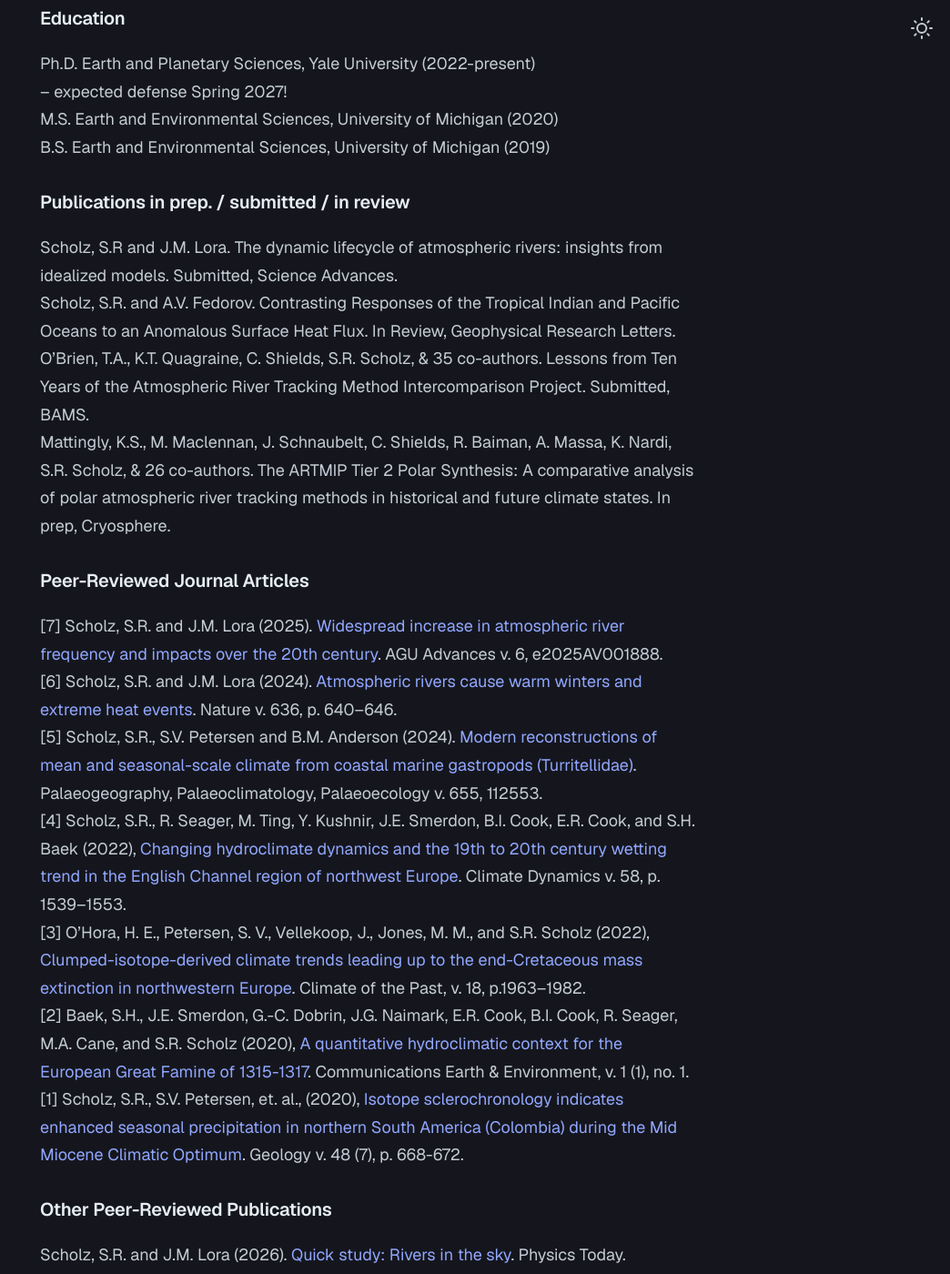
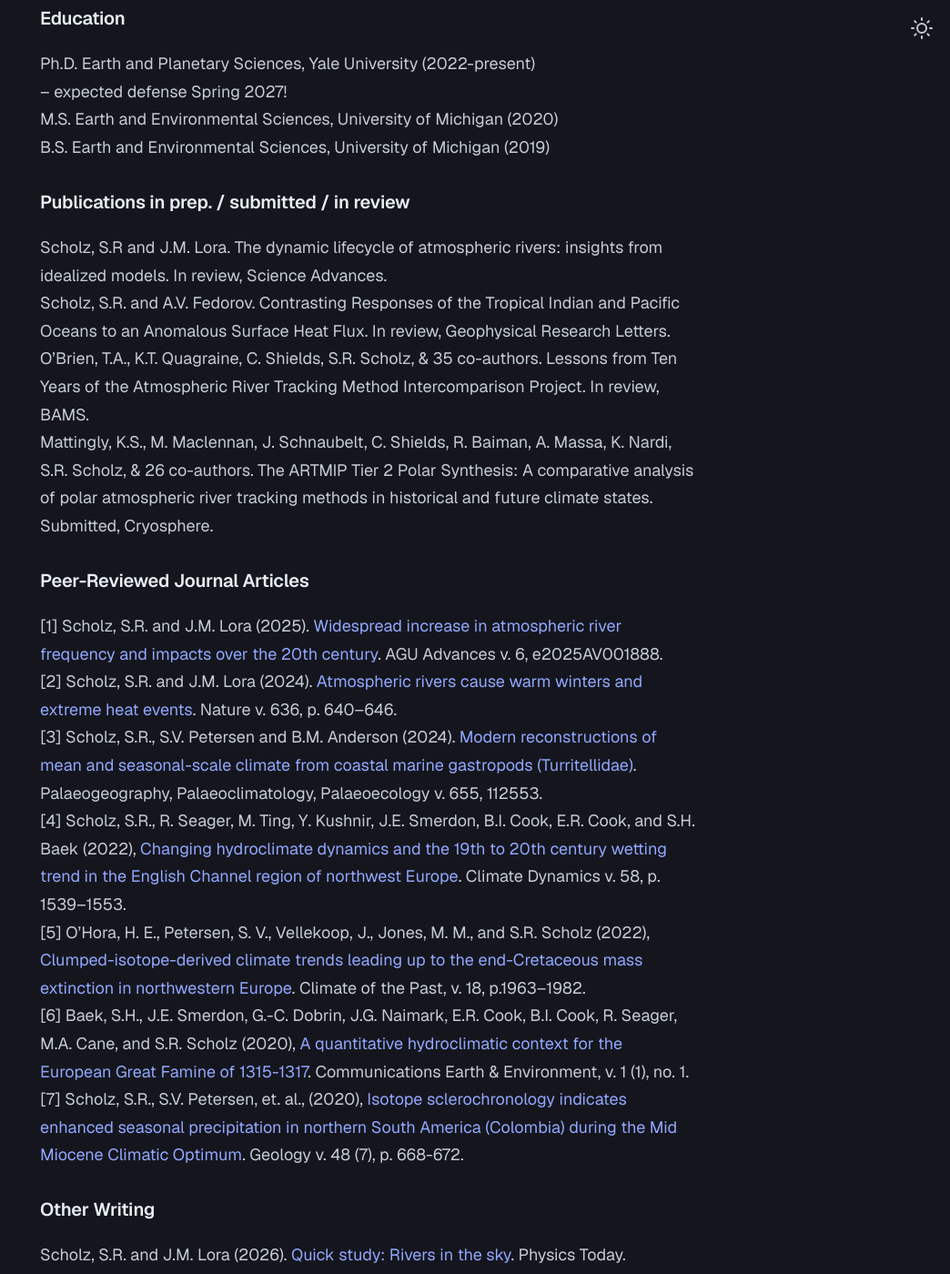
Before and after one commit to serenarscholz/serenarscholz.github.io, a Jekyll site: the page built from cv.md, in a window 1280 px wide and 1400 px high, scrolled down 234 px. Shown: the whole window at 91% size, without its empty margins (236-1280 px from the left). Built offline with Jekyll 4.4.1, drawn with Linux system fonts in a browser that asks for light colours.

Commit message:
Update cv.md

```diff
--- a/cv.md
+++ b/cv.md
@@ -11,21 +11,21 @@ M.S. Earth and Environmental Sciences, University of Michigan (2020)\
 B.S. Earth and Environmental Sciences, University of Michigan (2019)
 
 ### Publications in prep. / submitted / in review
-Scholz, S.R and J.M. Lora. The dynamic lifecycle of atmospheric rivers: insights from idealized models. Submitted, Science Advances.\
-Scholz, S.R. and A.V. Fedorov. Contrasting Responses of the Tropical Indian and Pacific Oceans to an Anomalous Surface Heat Flux. In Review, Geophysical Research Letters.\
-O'Brien, T.A., K.T. Quagraine, C. Shields, S.R. Scholz, & 35 co-authors. Lessons from Ten Years of the Atmospheric River Tracking Method Intercomparison Project. Submitted, BAMS.\
-Mattingly, K.S., M. Maclennan, J. Schnaubelt, C. Shields, R. Baiman, A. Massa, K. Nardi, S.R. Scholz, & 26 co-authors. The ARTMIP Tier 2 Polar Synthesis: A comparative analysis of polar atmospheric river tracking methods in historical and future climate states. In prep, Cryosphere.
+Scholz, S.R and J.M. Lora. The dynamic lifecycle of atmospheric rivers: insights from idealized models. In review, Science Advances.\
+Scholz, S.R. and A.V. Fedorov. Contrasting Responses of the Tropical Indian and Pacific Oceans to an Anomalous Surface Heat Flux. In review, Geophysical Research Letters.\
+O'Brien, T.A., K.T. Quagraine, C. Shields, S.R. Scholz, & 35 co-authors. Lessons from Ten Years of the Atmospheric River Tracking Method Intercomparison Project. In review, BAMS.\
+Mattingly, K.S., M. Maclennan, J. Schnaubelt, C. Shields, R. Baiman, A. Massa, K. Nardi, S.R. Scholz, & 26 co-authors. The ARTMIP Tier 2 Polar Synthesis: A comparative analysis of polar atmospheric river tracking methods in historical and future climate states. Submitted, Cryosphere.
 
 ### Peer-Reviewed Journal Articles
-[7] Scholz, S.R. and J.M. Lora (2025). [Widespread increase in atmospheric river frequency and impacts over the 20th century](https://doi.org/10.1029/2025AV001888). AGU Advances v. 6, e2025AV001888.\
-[6] Scholz, S.R. and J.M. Lora (2024). [Atmospheric rivers cause warm winters and extreme heat events](https://doi.org/10.1038/s41586-024-08238-7). Nature v. 636, p. 640–646.\
-[5] Scholz, S.R., S.V. Petersen and B.M. Anderson (2024). [Modern reconstructions of mean and seasonal-scale climate from coastal marine gastropods (Turritellidae)](https://doi.org/10.1016/j.palaeo.2024.112553). Palaeogeography, Palaeoclimatology, Palaeoecology v. 655, 112553.\
+[1] Scholz, S.R. and J.M. Lora (2025). [Widespread increase in atmospheric river frequency and impacts over the 20th century](https://doi.org/10.1029/2025AV001888). AGU Advances v. 6, e2025AV001888.\
+[2] Scholz, S.R. and J.M. Lora (2024). [Atmospheric rivers cause warm winters and extreme heat events](https://doi.org/10.1038/s41586-024-08238-7). Nature v. 636, p. 640–646.\
+[3] Scholz, S.R., S.V. Petersen and B.M. Anderson (2024). [Modern reconstructions of mean and seasonal-scale climate from coastal marine gastropods (Turritellidae)](https://doi.org/10.1016/j.palaeo.2024.112553). Palaeogeography, Palaeoclimatology, Palaeoecology v. 655, 112553.\
 [4] Scholz, S.R., R. Seager, M. Ting, Y. Kushnir, J.E. Smerdon, B.I. Cook, E.R. Cook, and S.H. Baek (2022), [Changing hydroclimate dynamics and the 19th to 20th century wetting trend in the English Channel region of northwest Europe]( https://doi.org/10.1007/s00382-021-05977-5). Climate Dynamics v. 58, p. 1539–1553.\
-[3] O'Hora, H. E., Petersen, S. V., Vellekoop, J., Jones, M. M., and S.R. Scholz (2022), [Clumped-isotope-derived climate trends leading up to the end-Cretaceous mass extinction in northwestern Europe](https://doi.org/10.5194/cp-18-1963-2022). Climate of the Past, v. 18, p.1963–1982.\
-[2] Baek, S.H., J.E. Smerdon, G.-C. Dobrin, J.G. Naimark, E.R. Cook, B.I. Cook, R. Seager, M.A. Cane, and S.R. Scholz (2020), [A quantitative hydroclimatic context for the European Great Famine of 1315-1317](https://doi.org/10.1038/s43247-020-00016-3). Communications Earth & Environment, v. 1 (1), no. 1.\
-[1] Scholz, S.R., S.V. Petersen, et. al., (2020), [Isotope sclerochronology indicates enhanced seasonal precipitation in northern South America (Colombia) during the Mid Miocene Climatic Optimum](https://doi.org/10.1130/G47235.1). Geology v. 48 (7), p. 668-672.
+[5] O'Hora, H. E., Petersen, S. V., Vellekoop, J., Jones, M. M., and S.R. Scholz (2022), [Clumped-isotope-derived climate trends leading up to the end-Cretaceous mass extinction in northwestern Europe](https://doi.org/10.5194/cp-18-1963-2022). Climate of the Past, v. 18, p.1963–1982.\
+[6] Baek, S.H., J.E. Smerdon, G.-C. Dobrin, J.G. Naimark, E.R. Cook, B.I. Cook, R. Seager, M.A. Cane, and S.R. Scholz (2020), [A quantitative hydroclimatic context for the European Great Famine of 1315-1317](https://doi.org/10.1038/s43247-020-00016-3). Communications Earth & Environment, v. 1 (1), no. 1.\
+[7] Scholz, S.R., S.V. Petersen, et. al., (2020), [Isotope sclerochronology indicates enhanced seasonal precipitation in northern South America (Colombia) during the Mid Miocene Climatic Optimum](https://doi.org/10.1130/G47235.1). Geology v. 48 (7), p. 668-672.
 
-### Other Peer-Reviewed Publications
+### Other Writing
 Scholz, S.R. and J.M. Lora (2026). [Quick study: Rivers in the sky](https://doi.org/10.1063/pt.171e3ee933). Physics Today.
 
 ### Invited Talks
```
